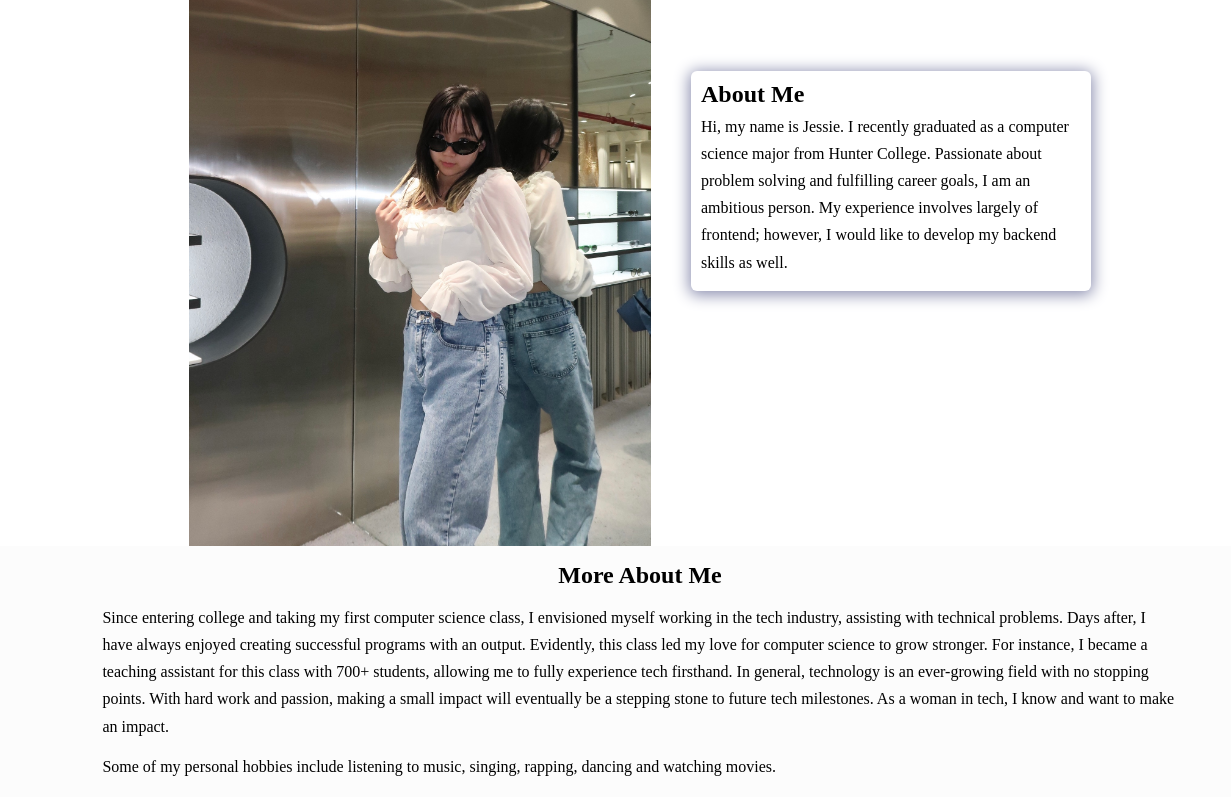
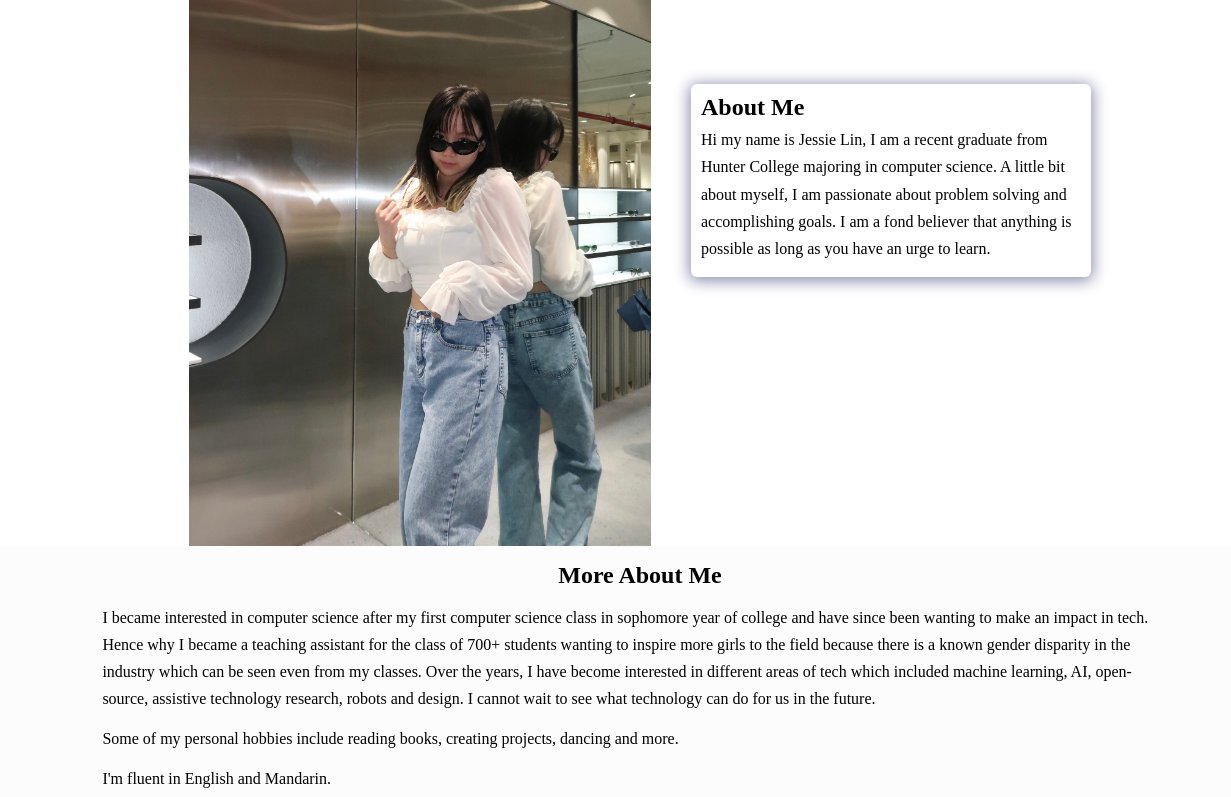
Before and after one commit to jessielin34/PortfolioWebsite, a plain HTML site: page index.html in a window 1280 px wide. Shown: the part 260-1057 px from the top of the page, 0-1231 px from the left. Drawn offline with nearby package versions, Linux system fonts and the light colour scheme; a web font is replaced by a local one.

Commit message:
changed some info about me description

```diff
--- a/index.html
+++ b/index.html
@@ -67,7 +67,7 @@
         <div class="bio animate__animated animate__shakeX">
             <h2 class="bio-title">About Me</h2>
             <p class="bio-text">
-                Hi, my name is Jessie. I recently graduated as a computer science major from Hunter College. Passionate about problem solving and fulfilling career goals, I am an ambitious person. My experience involves largely of frontend; however, I would like to develop my backend skills as well.
+                Hi my name is Jessie Lin, I am a recent graduate from Hunter College majoring in computer science. A little bit about myself, I am passionate about problem solving and accomplishing goals. I am a fond believer that anything is possible as long as you have an urge to learn.
             </p>
         </div>
     </section>
@@ -76,13 +76,13 @@
     <section class="more-about">
         <h2>More About Me</h2>
         <p>
-            Since entering college and taking my first computer science class, I envisioned myself working in the tech industry, assisting with technical problems. Days after, I have always enjoyed creating successful programs with an output. Evidently, this class led my love for computer science to grow stronger. For instance, I became a teaching assistant for this class with 700+ students, allowing me to fully experience tech firsthand. In general, technology is an ever-growing field with no stopping points. With hard work and passion, making a small impact will eventually be a stepping stone to future tech milestones. As a woman in tech, I know and want to make an impact.
+            I became interested in computer science after my first computer science class in sophomore year of college and have since been wanting to make an impact in tech. Hence why I became a teaching assistant for the class of 700+ students wanting to inspire more girls to the field because there is a known gender disparity in the industry which can be seen even from my classes. Over the years, I have become interested in different areas of tech which included machine learning, AI, open-source, assistive technology research, robots and design. I cannot wait to see what technology can do for us in the future.
         </p>
         <p>
-            Some of my personal hobbies include listening to music, singing, rapping, dancing and watching movies.
+            Some of my personal hobbies include reading books, creating projects, dancing and more.
         </p>
         <p>
-            I'm fluent in English and Mandarin. Intermediate proficiency in Fuzhounese (Chinese dialect).
+            I'm fluent in English and Mandarin.
         </p>
     </section>
 
```
